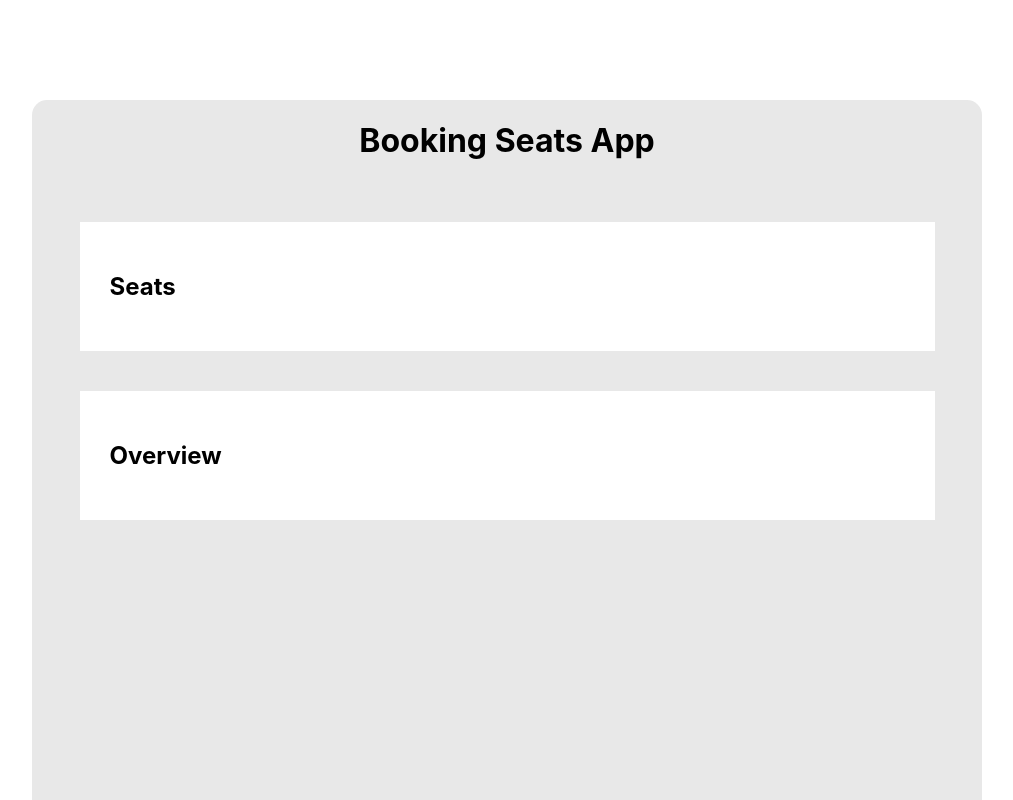
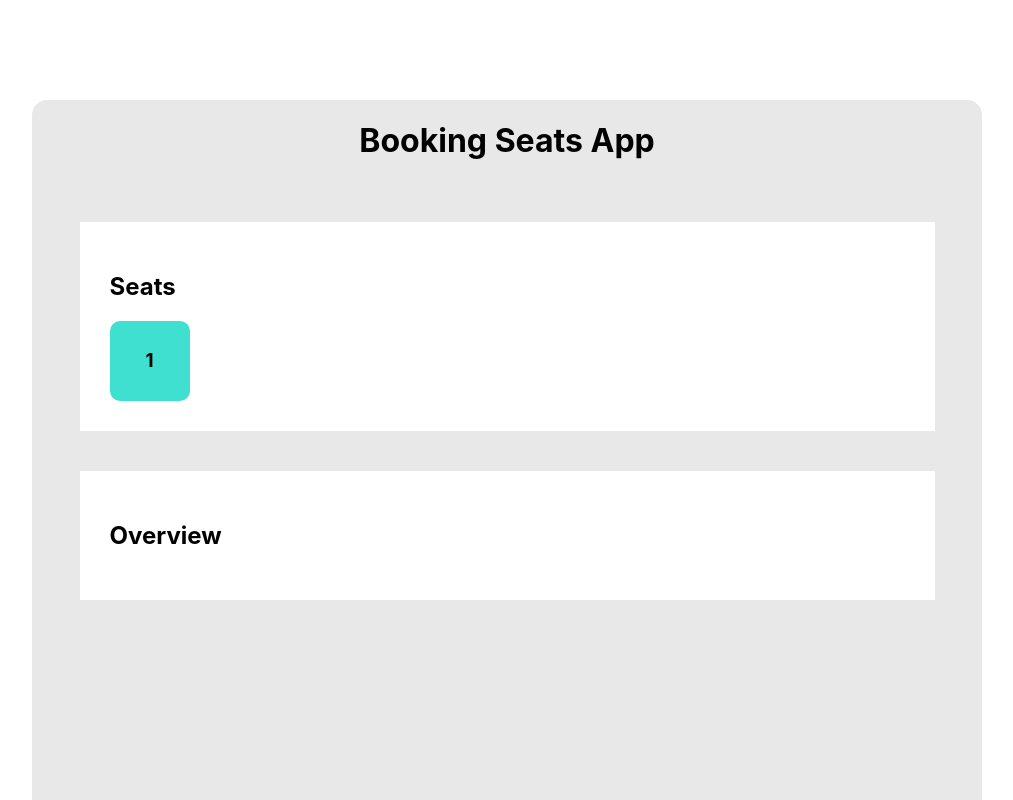
Before and after one commit to celiagomezdev/book-seats-app, a React (Create React App) app: page / in a window 1280 px wide. Shown: the top 800 px of the page, without its empty margins (133-1146 px from the left). Built offline with nearby package versions, Linux system fonts and the light colour scheme.

Commit message:
feat: add seat component

```diff
--- a/src/components/seat.js
+++ b/src/components/seat.js
@@ -0,0 +1,9 @@
+import "./seat.scss"
+
+export default function Seat() {
+  return (
+    <section className="seat" aria-label="Seat 1">
+      <h1>1</h1>
+    </section>
+  )
+}
--- a/src/components/seat.scss
+++ b/src/components/seat.scss
@@ -0,0 +1,15 @@
+.seat {
+  cursor: pointer;
+  height: 80px;
+  width: 80px;
+  background-color: turquoise;
+  border: transparent;
+  border-radius: 10px;
+  display: flex;
+  align-items: center;
+  justify-content: center;
+}
+
+.seat:hover {
+  background-color: #23b8b1;
+}
--- a/src/components/seats.js
+++ b/src/components/seats.js
@@ -1,4 +1,4 @@
-// import Seat from "./seat.js"
+import Seat from "./seat.js"
 import "./seats.scss"
 
 export default function Seats() {
@@ -6,7 +6,7 @@ export default function Seats() {
     <section id="seats" aria-label="Seats section">
       <h1>Seats</h1>
       <div class="seats-wrapper">
-        {/* <Seat /> */}
+        <Seat />
       </div>
     </section>
   )
```
